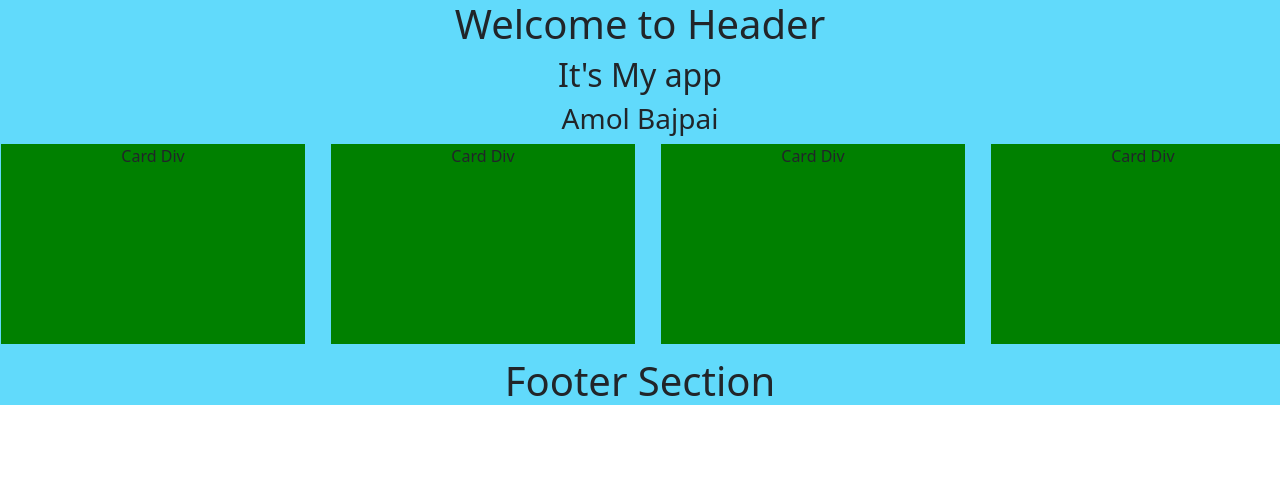
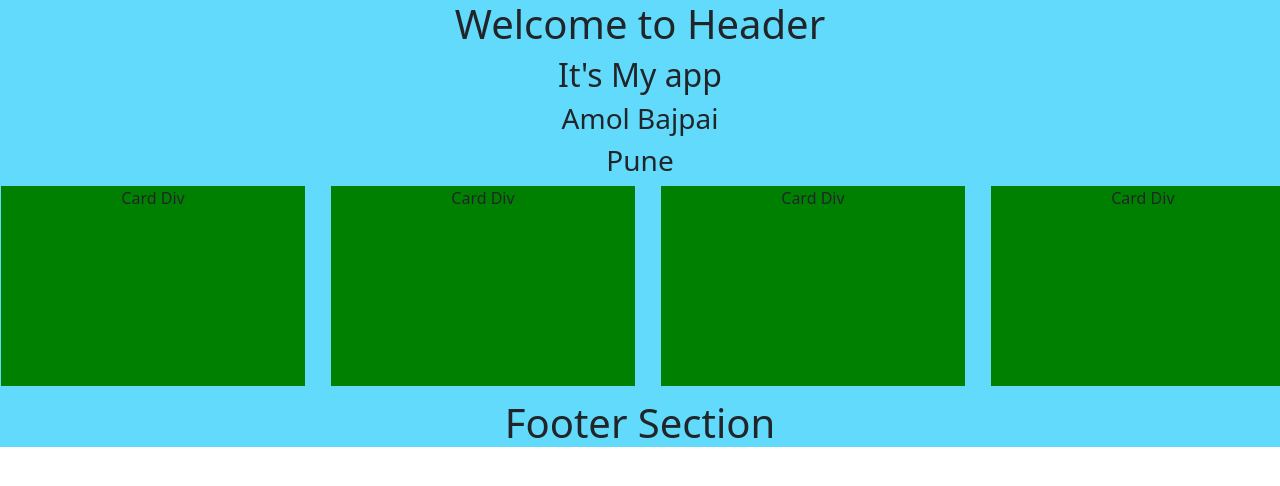
Before and after one commit to amolbajpai/react-demo, a React (Create React App) app: page / in a window 1280 px wide. Shown: the top 486 px of the page. Built offline with nearby package versions, Linux system fonts and the light colour scheme.

Commit message:
Passing object in props

```diff
--- a/src/App.js
+++ b/src/App.js
@@ -4,7 +4,7 @@ import Header from './Header';
 import Footer from './Footer';
 
 function App() {
-  let name = { "name": "Amol Bajpai" }
+  let name = { "name": "Amol Bajpai" , "add" : "Pune" }
 
   return (
     <div className="main">
--- a/src/Header.jsx
+++ b/src/Header.jsx
@@ -1,11 +1,12 @@
 import React from 'react'
 
-export default function Header(props) {
+export default function Header({info}) {
     return (
       <div>
             <h1>Welcome to Header</h1>
         <h2>It's My app</h2>
-        <h3>{props.info.name}</h3>
+        <h3>{info.name}</h3>
+        <h3>{info.add}</h3>
         </div>
   )
 }
```
